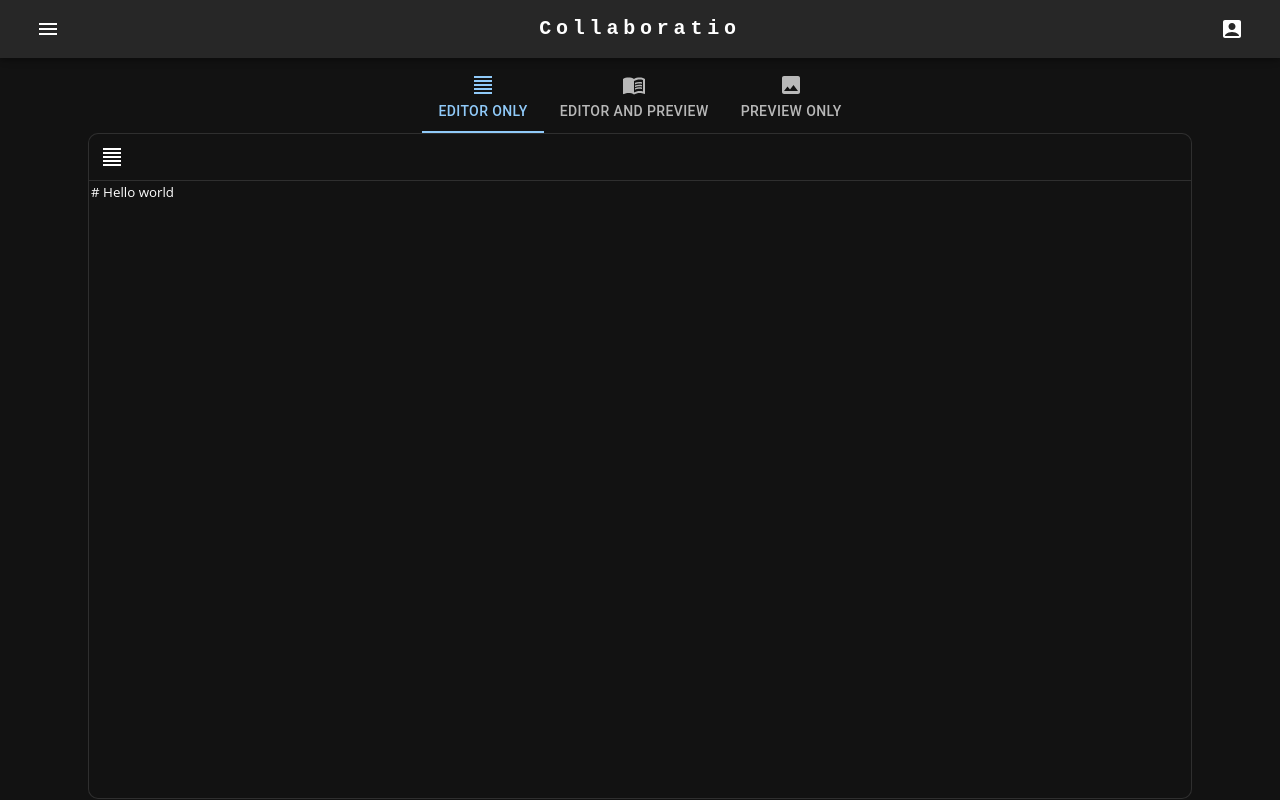
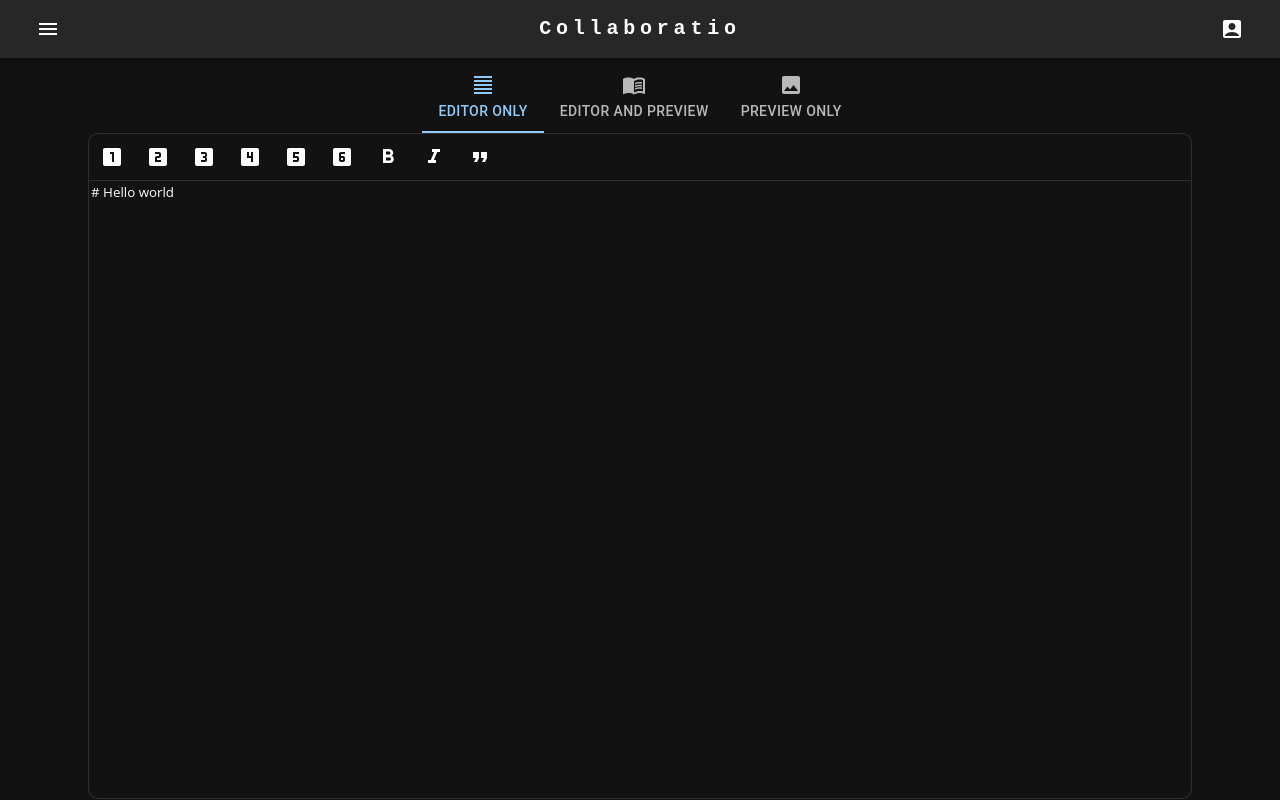
Before and after one commit to Libra-foundation/Collaboratio, a React (Vite) app: page / in a window 1280 px wide. Built offline with nearby package versions, Linux system fonts and the light colour scheme; the HTML template or start-up script is replaced by a standard one.

Commit message:
Map toggle buttons

```diff
--- a/src/Components/MarkdownComponent/MarkdownComponent.tsx
+++ b/src/Components/MarkdownComponent/MarkdownComponent.tsx
@@ -11,6 +11,15 @@ import {
 import FormatAlignJustifyIcon from "@mui/icons-material/FormatAlignJustify";
 import ReactMarkdown from "react-markdown";
 import MarkdownStyle from "./MarkdownComponentStyle.module.sass";
+import LooksOneIcon from "@mui/icons-material/LooksOne";
+import LooksTwoIcon from "@mui/icons-material/LooksTwo";
+import Looks3Icon from "@mui/icons-material/Looks3";
+import Looks4Icon from "@mui/icons-material/Looks4";
+import Looks5Icon from "@mui/icons-material/Looks5";
+import Looks6Icon from "@mui/icons-material/Looks6";
+import FormatBoldIcon from "@mui/icons-material/FormatBold";
+import FormatItalicIcon from "@mui/icons-material/FormatItalic";
+import FormatQuoteIcon from "@mui/icons-material/FormatQuote";
 
 interface MarkdownComponentProps {
   mode: string;
@@ -75,15 +84,35 @@ export default function MarkdownComponent(
     };
   };
 
+  const PREVIEW_BUTTON: Array<{value: string; icon: JSX.Element}> = [
+    {value: "h1", icon: <LooksOneIcon />},
+    {value: "h2", icon: <LooksTwoIcon />},
+    {value: "h3", icon: <Looks3Icon />},
+    {value: "h4", icon: <Looks4Icon />},
+    {value: "h5", icon: <Looks5Icon />},
+    {value: "h1", icon: <Looks6Icon />},
+    {value: "bold", icon: <FormatBoldIcon />},
+    {value: "italic", icon: <FormatItalicIcon />},
+    {value: "quote", icon: <FormatQuoteIcon />},
+  ];
+
   return (
     <Container
       sx={{width: "100%", height: "90%", display: "flex", flexDirection: "row"}}
     >
       <Paper variant="outlined" square={false} sx={Size().textarea}>
         <ToggleButtonGroup sx={{width: "auto"}}>
-          <ToggleButton value="test" sx={{border: 0}}>
-            <FormatAlignJustifyIcon />
-          </ToggleButton>
+          {PREVIEW_BUTTON.map((icons) => {
+            return (
+              <ToggleButton
+                key={icons.value}
+                value={icons.value}
+                sx={{border: 0}}
+              >
+                {icons.icon}
+              </ToggleButton>
+            );
+          })}
         </ToggleButtonGroup>
         <Divider />
         <textarea
```
